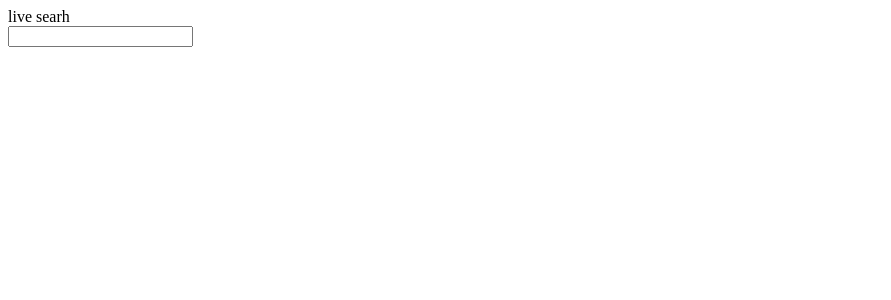
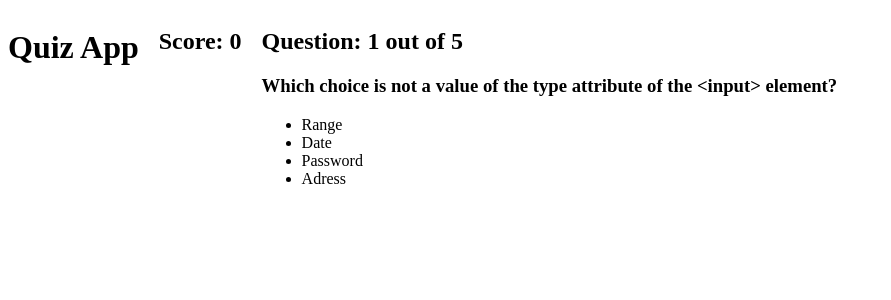
Before and after one commit to n1kalai/test-react, a React (Create React App) app: page / in a window 1280 px wide. Shown: the top 300 px of the page, without its empty margins (0-891 px from the left). Built offline with nearby package versions, Linux system fonts and the light colour scheme.

Commit message:
quizi-gurisgan

```diff
--- a/src/App.js
+++ b/src/App.js
@@ -1,77 +1,114 @@
+import React, { useState } from "react";
 import "./App.css";
-import { useState } from "react";
 
-const App = () => {
-	const [todo, setTodo] = useState("");
-	const [todoItems, setTodoItems] = useState([
-		"Learn React",
-		"Learn Vue",
-		"Learn Node",
-	]);
+function App() {
+	const [showResults, setShowResults] = useState(false);
+	const [currentQuestion, setCurrentQuestion] = useState(0);
+	const [score, setScore] = useState(0);
 
-	const handleSubmit = (event) => {
-		event.preventDefault();
-		if (todo.trim() === "") {
-			return;
+	const questions = [
+		{
+			text: "Which choice is not a value of the type attribute of the <input> element?",
+			options: [
+				{ id: 0, text: "Range", isCorrect: false },
+				{ id: 1, text: "Date", isCorrect: false },
+				{ id: 2, text: "Password", isCorrect: false },
+				{ id: 3, text: "Adress", isCorrect: true },
+			],
+		},
+		{
+			text: "Which attribute must have a unique value each time it is used in an HTML document?",
+			options: [
+				{ id: 0, text: "ID", isCorrect: true },
+				{ id: 1, text: "Title", isCorrect: false },
+				{ id: 2, text: "Class", isCorrect: false },
+				{ id: 3, text: "Style", isCorrect: false },
+			],
+		},
+		{
+			text: "What is the <label> element used for? ",
+			options: [
+				{ id: 0, text: "to explain what needs to be entered into a form field", isCorrect: true },
+				{ id: 1, text: "to identify the difference parts of a figure", isCorrect: false },
+				{ id: 2, text: "to identify the difference parts of a figure", isCorrect: false },
+				{ id: 3, text: "as a heading for tables", isCorrect: false },
+			],
+		},
+		{
+			text: "Which part of the URL https://app.uniswap.org/pool specifies the domain name",
+			options: [
+				{ id: 0, text: "https", isCorrect: false },
+				{ id: 1, text: "uniswap.org", isCorrect: true },
+				{ id: 2, text: "app.uniswap", isCorrect: false },
+				{ id: 3, text: "org", isCorrect: false },
+			],
+		},
+		{
+			text: "Which CSS property will not trigger layout recalculation?",
+			options: [
+				{ id: 0, text: "Top", isCorrect: false },
+				{ id: 1, text: "Opacity", isCorrect: true },
+				{ id: 2, text: "Width", isCorrect: true },
+				{ id: 3, text: "Height", isCorrect: false },
+			],
+		},
+	];
+
+
+	const optionClicked = (isCorrect) => {
+		if (isCorrect) {
+			setScore(score + 1);
 		}
-		setTodoItems((oldTodos) => [...oldTodos, todo]);
-		setTodo("");
+
+		if (currentQuestion + 1 < questions.length) {
+			setCurrentQuestion(currentQuestion + 1);
+		} else {
+			setShowResults(true);
+		}
 	};
 
-	const handleInputChange = (e) => {
-		setTodo(e.target.value);
-	};
-
-	// 1 varianti
-	// const handleDeleteTodo = (index) => {
-	// 	const newTodoItems = todoItems.filter((todoItem, ind) => ind !== index);
-	// 	setTodoItems(newTodoItems);
-	// };
-
-	// 2 varianti
-	// const handleDeleteTodo = (todoName) => {
-	// 	const newTodoItems = [...todoItems];
-	// 	const todoToDeleteIndex = newTodoItems.indexOf(todoName);
-	// 	delete newTodoItems[todoToDeleteIndex];
-	// 	// newTodoItems.splice(todoToDeleteIndex, 1);
-	// 	// newTodoItems.slice(todoToDeleteIndex, 1);
-	// 	setTodoItems(newTodoItems);
-	// };
-
-	const handleDeleteTodo = (index) => {
-		if (todoItems.length === 1) {
-			alert("ver washliii");
-			return;
-		}
-		const newTodoItems = todoItems.filter((todoItem, ind) => ind !== index);
-		setTodoItems(newTodoItems);
+	const restartGame = () => {
+		setScore(0);
+		setCurrentQuestion(0);
+		setShowResults(false);
 	};
 
 	return (
-		<div className="todo-container">
-			<form onSubmit={handleSubmit}>
-				<input onChange={handleInputChange} value={todo} />
-				<button>Add</button>
-			</form>
-			<ul>
-				{todoItems.map((item, index) => (
-					// 1 variant
-					// <li onClick={() => handleDeleteTodo(index)} key={item}>
-					// 	{item}
-					// </li>
+		<div className="App">
+			<h1>Quiz App</h1>
+			<h2>Score: {score}</h2>
+			{showResults ? (
+				<div className="final-results">
+					<span>Final Results:</span>
+					<h2>
+						{score} out of {questions.length} correct - (
+						{(score / questions.length) * 100}%)
+					</h2>
+					<button onClick={() => restartGame()}>Restart game</button>
+				</div>
+			) : (
+				<div className="question-card">
+					<h2>
+						Question: {currentQuestion + 1} out of {questions.length}
+					</h2>
+					<h3 className="question-text">{questions[currentQuestion].text}</h3>
 
-					// 2 variant
-					// <li onClick={() => handleDeleteTodo(item)} key={item}>
-					// 	{item}
-					// </li>
-
-					<li onClick={() => handleDeleteTodo(index)} key={item}>
-						<span>{item}</span>
-					</li>
-				))}
-			</ul>
+					<ul>
+						{questions[currentQuestion].options.map((option) => {
+							return (
+								<li
+									key={option.id}
+									onClick={() => optionClicked(option.isCorrect)}
+								>
+									{option.text}
+								</li>
+							);
+						})}
+					</ul>
+				</div>
+			)}
 		</div>
 	);
-};
+}
 
 export default App;
--- a/src/index.js
+++ b/src/index.js
@@ -9,7 +9,7 @@ import LiveSearch from "./LiveSearch";
 const root = ReactDOM.createRoot(document.getElementById("root"));
 root.render(
 	<React.StrictMode>
-		<LiveSearch />
+		<App />
 	</React.StrictMode>
 );
 
```
